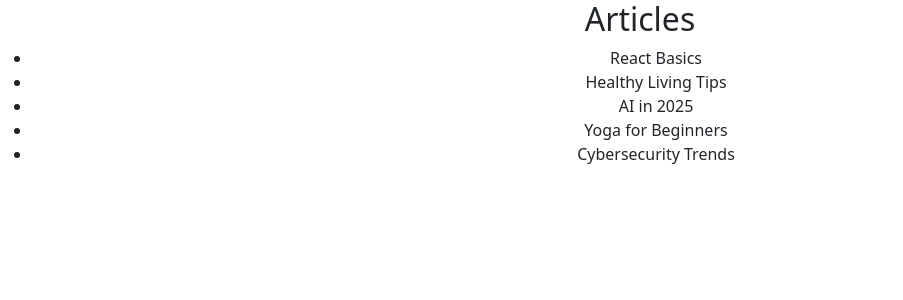
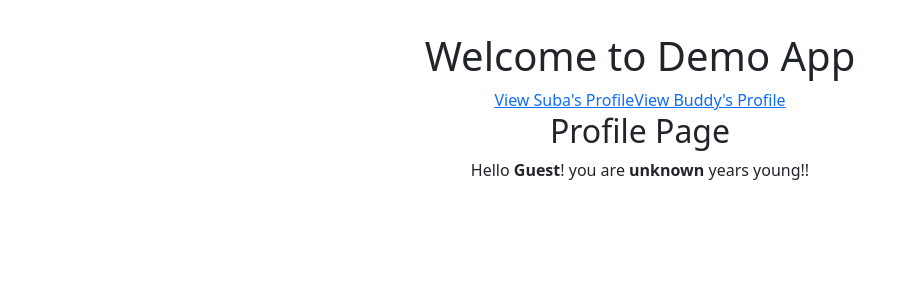
Before and after one commit to suba466/javascript, a React (Vite) app: page /articlelist in a window 1280 px wide. Shown: the top 300 px of the page, without its empty margins (0-903 px from the left). Built offline with nearby package versions, Linux system fonts and the light colour scheme.

Commit message:
Add files via upload

```diff
--- a/src/Articlelist.jsx
+++ b/src/Articlelist.jsx
@@ -3,28 +3,12 @@ import { useLocation } from "react-router-dom";
 const Articlelist = () => {
   const location = useLocation();
   const queryParams = new URLSearchParams(location.search);
-  const category = queryParams.get("category");
-
-  const articles = [
-    { id: 1, title: "React Basics", category: "tech" },
-    { id: 2, title: "Healthy Living Tips", category: "health" },
-    { id: 3, title: "AI in 2025", category: "tech" },
-    { id: 4, title: "Yoga for Beginners", category: "health" },
-    { id: 5, title: "Cybersecurity Trends", category: "tech" }
-  ];
-
-  const filteredArticles = category
-    ? articles.filter(article => article.category === category)
-    : articles;
-
+  const name = queryParams.get("name") || "Guest";
+  const age=queryParams.get("age") || "unknown";
   return (
     <div style={{ textAlign: "center" }}>
-      <h2>Articles {category && `in ${category}`}</h2>
-      <ul>
-        {filteredArticles.map(article => (
-          <li key={article.id}>{article.title}</li>
-        ))}
-      </ul>
+      <h2>Profile Page</h2>
+     <p> Hello <strong>{name}</strong>! you are <strong>{age}</strong> years young!!</p>
     </div>
   );
 };
--- a/src/Articles.jsx
+++ b/src/Articles.jsx
@@ -1,12 +1,19 @@
-import { Route, Routes } from "react-router-dom";
+import { Route, Routes, Link} from "react-router-dom";
 import Articlelist from './Articlelist.jsx';
 
-const Articles = () => {
-  return (
-    <Routes>
-      <Route path="/articlelist" element={<Articlelist />} />
-    </Routes>
-  );
+const Articles=()=>{
+  return(
+    <div style={{textAlign:"center", marginTop:"2rem"}}>
+      <h1>Welcome to Demo App</h1>
+      <nav style={{marginBottom:"1 rem"}}>
+        <Link to="/articlelist?name=Suba&age=22" style={{marginRight:"1 rem"}}>
+        View Suba's Profile</Link>
+        <Link to="//articlelist?name=Buddy&age=1000">View Buddy's Profile</Link>
+      </nav>
+      <Routes>
+        <Route path="/articlelist" element={<Articlelist/>}></Route>
+      </Routes>
+    </div>
+  )
 };
-
 export default Articles;
```
